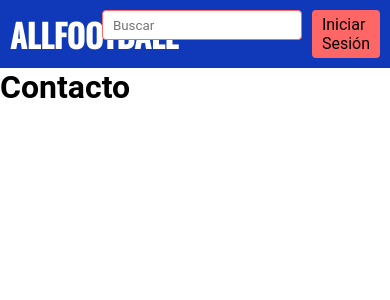
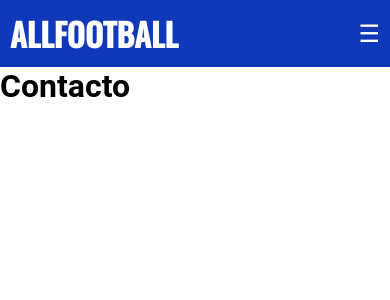
Before and after one commit to GachaDev/AllFootball, a React (Vite) app: page /contacto in a window 390 px wide. Shown: the top 300 px of the page. Built offline with nearby package versions, Linux system fonts and the light colour scheme.

Commit message:
Responsive Header

```diff
--- a/src/components/header/Header.css
+++ b/src/components/header/Header.css
@@ -5,6 +5,7 @@ header {
 	align-items: center;
 	padding: 10px;
 	width: 100%;
+	max-height: 67px;
 }
 
 header h1 {
@@ -18,13 +19,14 @@ header h1 a {
 	text-decoration: none;
 }
 
-nav {
+.nav-links {
 	width: 33.33%;
 	display: flex;
 	justify-content: center;
+	gap: 15px;
 }
 
-nav a {
+.nav-links a {
 	color: white;
 	text-decoration: none;
 	padding: 10px;
@@ -36,7 +38,8 @@ nav a {
 	justify-content: flex-end;
 }
 
-.search input {
+.search input,
+.mobile-search input {
 	border: 1px solid var(--color-secondary);
 	outline: none;
 	background-color: white;
@@ -47,7 +50,8 @@ nav a {
 	padding: 5px 10px;
 }
 
-.search a {
+.search a,
+.mobile-search a {
 	text-decoration: none;
 	background-color: var(--color-secondary);
 	color: black;
@@ -55,3 +59,54 @@ nav a {
 	padding: 5px 10px;
 	border-radius: 4px;
 }
+
+.menu-toggle {
+	display: none;
+	background: none;
+	border: none;
+	font-size: 24px;
+	color: white;
+	cursor: pointer;
+}
+
+.mobile-search {
+	display: none;
+}
+
+@media screen and (max-width: 1000px) {
+	header {
+		flex-wrap: wrap;
+	}
+
+	.menu-toggle {
+		display: block;
+	}
+
+	.nav-links {
+		display: none;
+		flex-direction: column;
+		align-items: center;
+		width: 100%;
+		background-color: var(--color-primary);
+		position: absolute;
+		top: 60px;
+		left: 0;
+		padding: 10px 0;
+	}
+
+	.nav-links.open {
+		display: flex;
+	}
+
+	.search {
+		display: none;
+	}
+
+	.mobile-search {
+		display: flex;
+		flex-direction: column;
+		justify-content: center;
+		align-items: center;
+		gap: 20px;
+	}
+}
--- a/src/components/header/Header.jsx
+++ b/src/components/header/Header.jsx
@@ -1,21 +1,34 @@
+import { useState } from 'react';
 import { Outlet, Link } from 'react-router-dom';
 import './Header.css';
+import Search from './Search/Search';
 
 export default function Header() {
+	const [isMenuOpen, setIsMenuOpen] = useState(false);
+
+	const toggleMenu = () => {
+		setIsMenuOpen(!isMenuOpen);
+	};
+
 	return (
 		<>
 			<header>
 				<h1>
 					<Link to={'/'}>ALLFOOTBALL</Link>
 				</h1>
-				<nav>
-					<Link to={'/noticias'}>NOTICIAS</Link>
-					<Link to={'/contacto'}>CONTACTO</Link>
+				<button className='menu-toggle' onClick={toggleMenu}>
+					☰
+				</button>
+				<nav className={`nav-links ${isMenuOpen ? 'open' : ''}`}>
+					<Link to={'/noticias'} onClick={toggleMenu}>
+						NOTICIAS
+					</Link>
+					<Link to={'/contacto'} onClick={toggleMenu}>
+						CONTACTO
+					</Link>
+					<Search className={'mobile-search'} />
 				</nav>
-				<div className='search'>
-					<input type='text' placeholder='Buscar' />
-					<Link to={'/login'}>Iniciar Sesión</Link>
-				</div>
+				<Search className={'search'} />
 			</header>
 			<Outlet />
 		</>
--- /dev/null
+++ b/src/components/header/Search/Search.jsx
@@ -0,0 +1,10 @@
+import { Link } from 'react-router-dom';
+
+export default function Search({ className }) {
+	return (
+		<div className={className}>
+			<input type='text' placeholder='Buscar' />
+			<Link to={'/login'}>Iniciar Sesión</Link>
+		</div>
+	);
+}
--- a/src/components/notFound/NotFound.css
+++ b/src/components/notFound/NotFound.css
@@ -16,6 +16,7 @@
 .notFound p {
 	font-size: 24px;
 	font-weight: bold;
+	text-align: center;
 }
 
 .notFound a {
```
